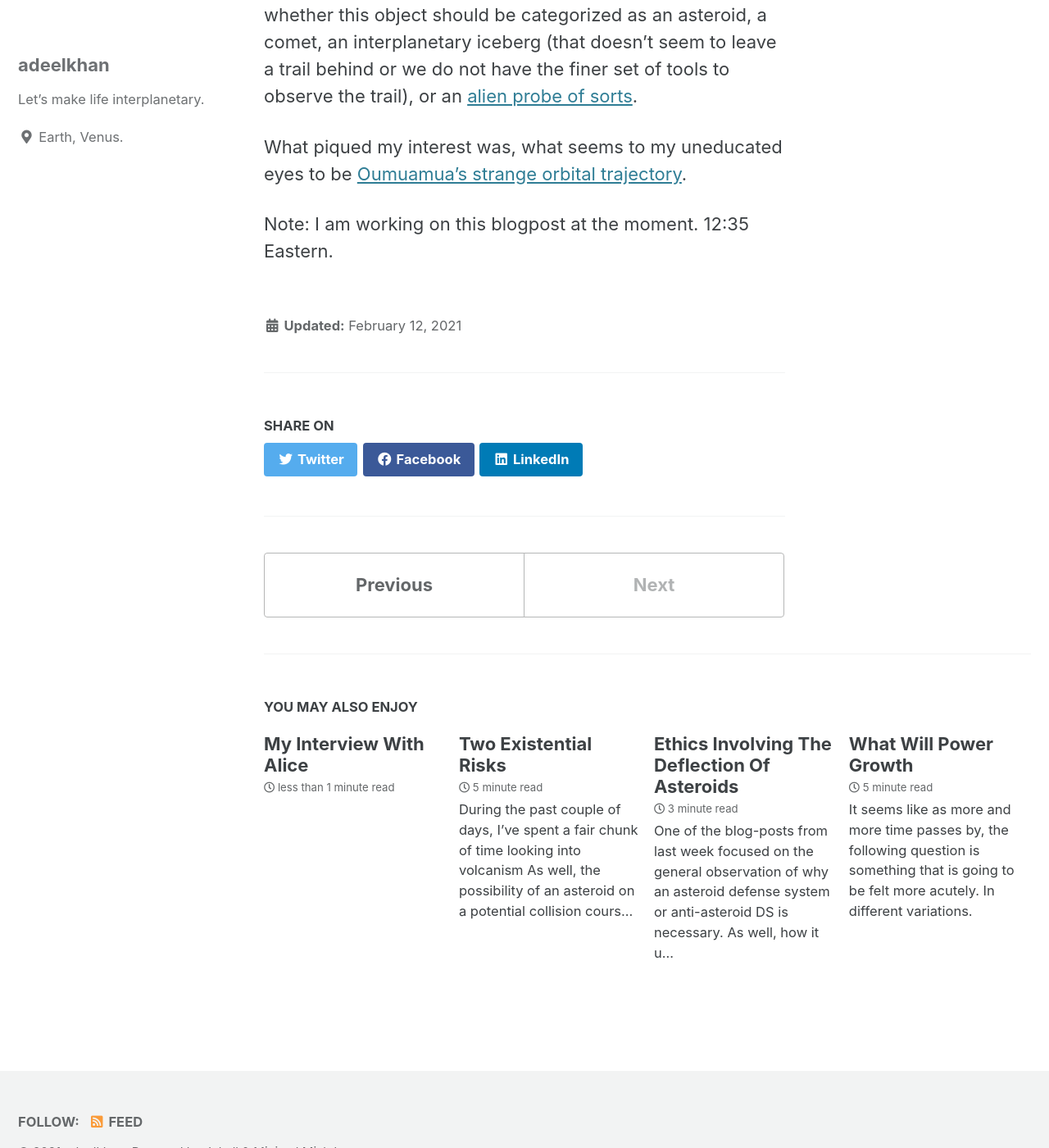
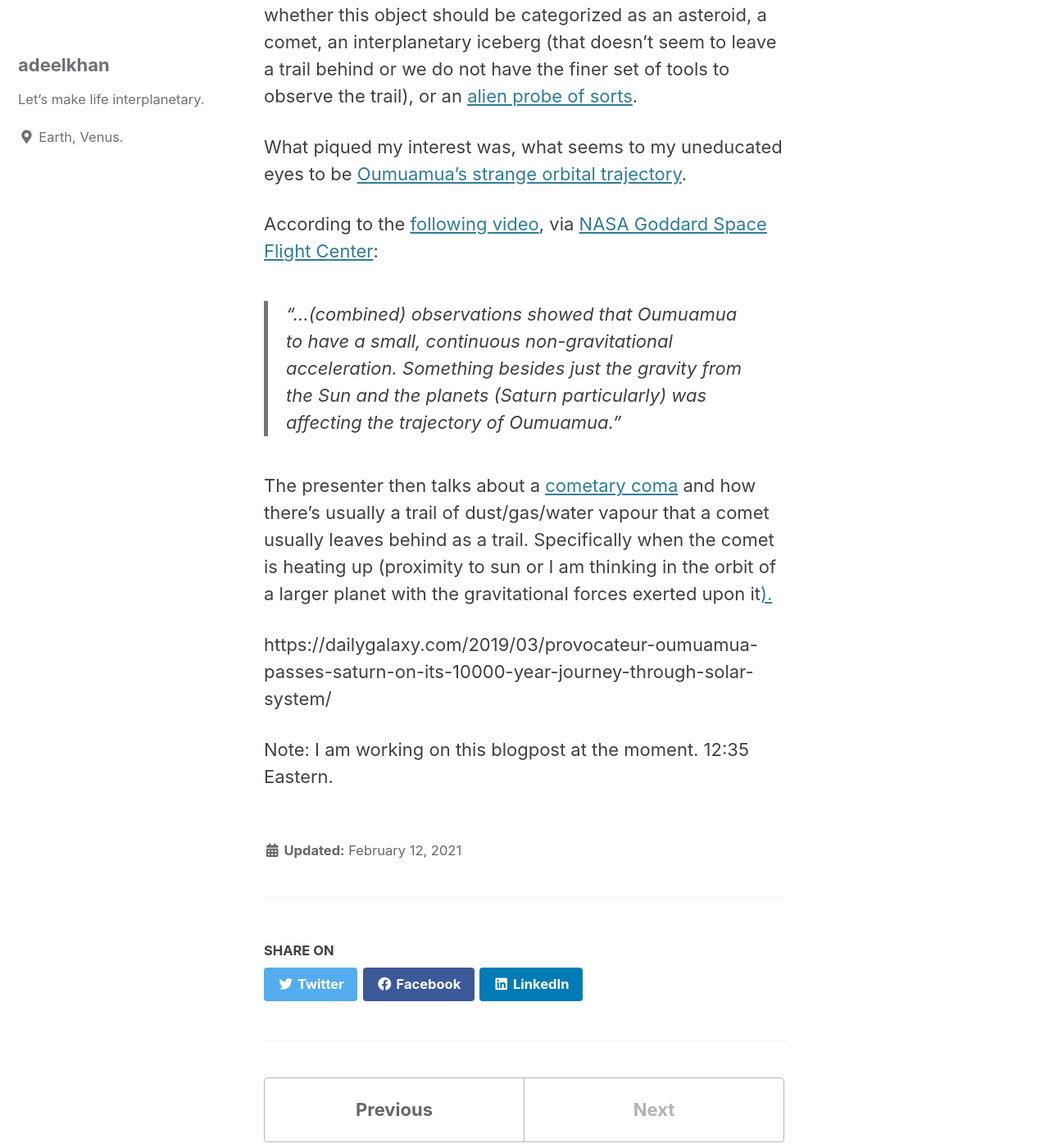
Before and after one commit to stellardreams/stellardreams.github.io, a Jekyll site: the page built from _posts/2021-02-12-Interstellar-Objects.md, in a window 1280 px wide and 1400 px high, scrolled down 647 px. Shown: the whole window at 82% size. Built offline with Jekyll 4.4.1, drawn with Linux system fonts in a browser that asks for light colours; cached includes are drawn as plain includes; some of the changed text lies outside the part shown.

Commit message:
Update 2021-02-12-Interstellar-Objects.md
Saving work.

```diff
--- a/_posts/2021-02-12-Interstellar-Objects.md
+++ b/_posts/2021-02-12-Interstellar-Objects.md
@@ -8,6 +8,12 @@ Coming back to Oumuamua, it seems like, the jury is still split whether this obj
 
 What piqued my interest was, what seems to my uneducated eyes to be [Oumuamua's strange orbital trajectory](https://en.wikipedia.org/wiki/%CA%BBOumuamua#/media/File:Comet_20171025-16_gif.gif).
 
+According to the [following video](https://youtu.be/PYxhxUik5PY?t=53), via [NASA Goddard Space Flight Center](https://www.nasa.gov/content/goddard-missions-present):
+>"...(combined) observations showed that Oumuamua to have a small, continuous non-gravitational acceleration. Something besides just the gravity from the Sun and the planets (Saturn particularly) was affecting the trajectory of Oumuamua."
+
+The presenter then talks about a [cometary coma](https://en.wikipedia.org/wiki/Coma_(cometary)) and how there's usually a trail of dust/gas/water vapour that a comet usually leaves behind as a trail. Specifically when the comet is heating up (proximity to sun or I am thinking in the orbit of a larger planet with the gravitational forces exerted upon it[).](https://getproofed.com/writing-tips/punctuate-brackets/#:~:text=Always%20place%20periods%20outside%20closing,the%20end%20of%20a%20clause.)
+
+https://dailygalaxy.com/2019/03/provocateur-oumuamua-passes-saturn-on-its-10000-year-journey-through-solar-system/
 
 
 Note: I am working on this blogpost at the moment. 12:35 Eastern.
```
